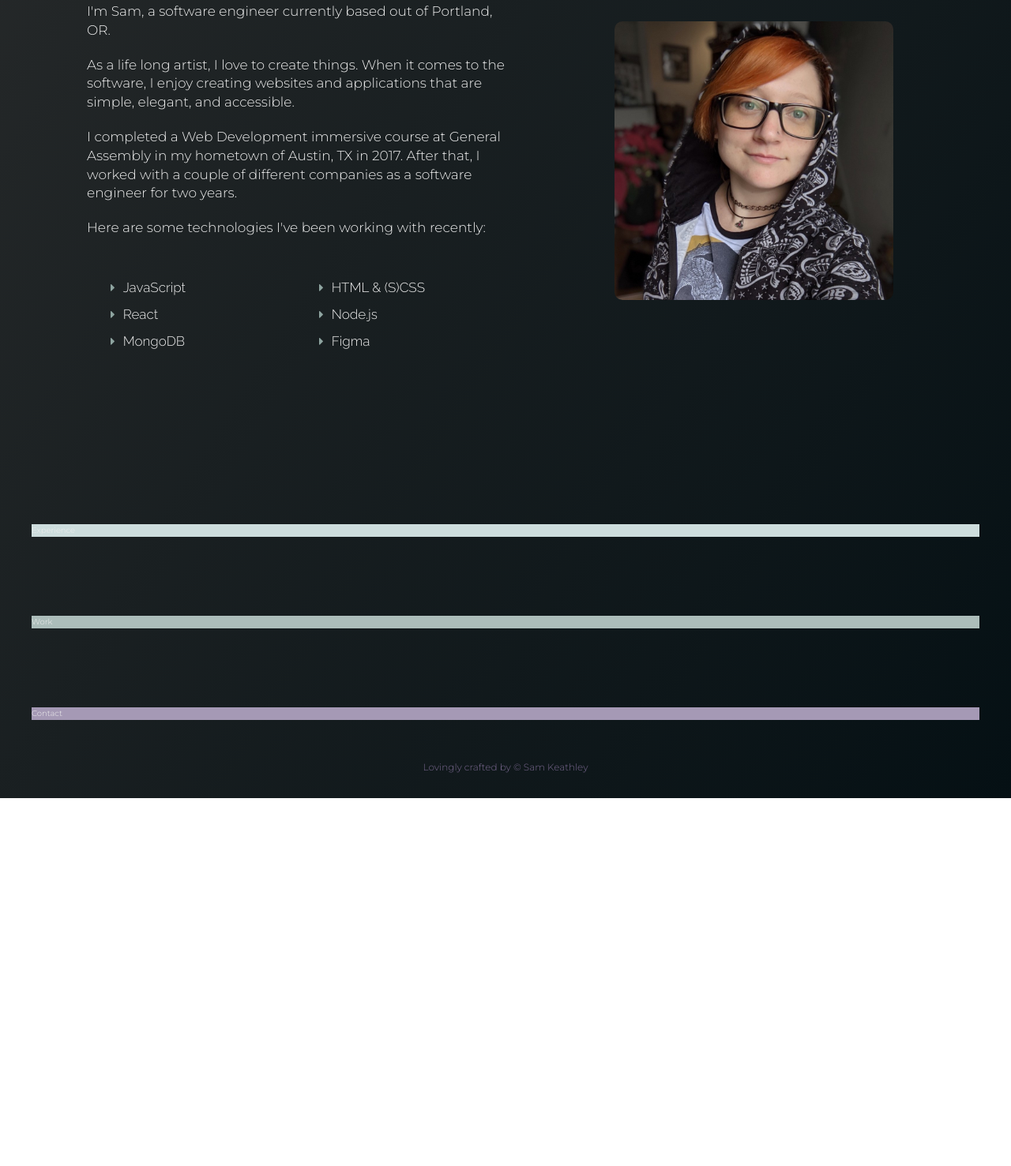
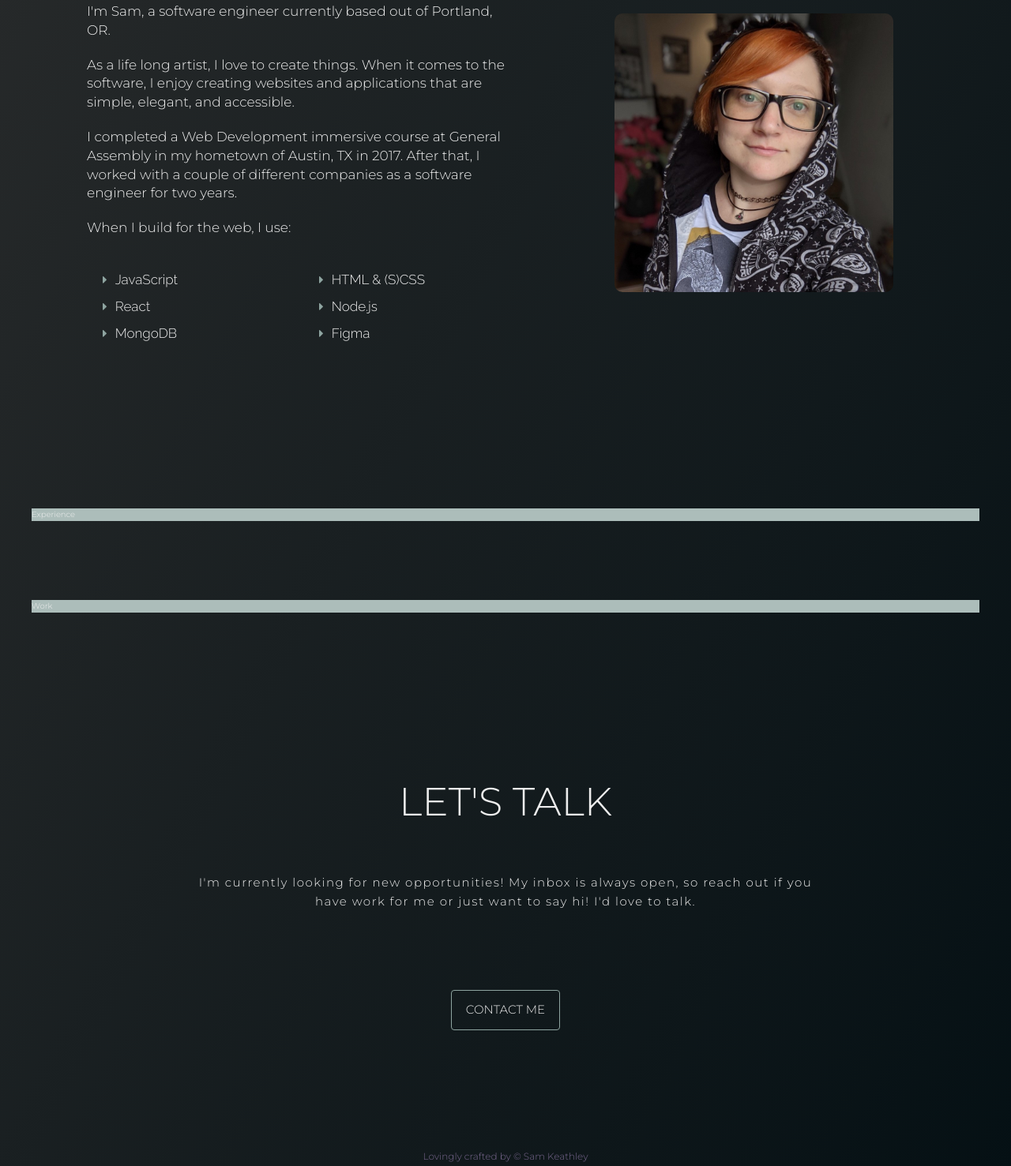
Before and after one commit to SamKeathley/Portfolio, a website: page index.html in a window 1280 px wide. Shown: the part 990-2467 px from the top of the page at 79% size. Before the commit the page ends 2001 px from the top, so only its background shows below. Drawn offline with Linux system fonts and the light colour scheme.

Commit message:
add contact section

```diff
--- a/index.html
+++ b/index.html
@@ -67,9 +67,7 @@
             in my hometown of Austin, TX in 2017. After that, I worked with a
             couple of different companies as a software engineer for two years.
           </p>
-          <p class="about__paragraph">
-            Here are some technologies I've been working with recently:
-          </p>
+          <p class="about__paragraph">When I build for the web, I use:</p>
           <ul class="about__list">
             <li class="about__item">
               <i class="fas fa-caret-right about__icon"></i>JavaScript
@@ -97,8 +95,18 @@
       </section>
 
       <section class="experience">Experience</section>
+
       <section class="work">Work</section>
-      <section class="contact">Contact</section>
+
+      <section class="contact">
+        <h2 class="contact__heading">Let's talk</h2>
+        <p class="contact__paragraph">
+          I'm currently looking for new opportunities! My inbox is always open,
+          so reach out if you have work for me or just want to say hi! I'd love
+          to talk.
+        </p>
+        <div class="btn"><a href="#" class="email">Contact Me</a></div>
+      </section>
 
       <footer class="footer">
         <p class="footer__credit">Lovingly crafted by &copy; Sam Keathley</p>
--- a/sass/_about.scss
+++ b/sass/_about.scss
@@ -17,7 +17,7 @@
 
   &__list {
     list-style: none;
-    padding: 3rem;
+    padding: 2rem;
     margin: 1rem 0;
     display: flex;
     flex-wrap: wrap;
--- a/sass/_base.scss
+++ b/sass/_base.scss
@@ -73,6 +73,7 @@ body {
   font-size: 3rem;
   font-family: $font-secondary;
   text-transform: uppercase;
+  font-weight: 300;
 
   &--icon {
     margin-right: 2rem;
@@ -82,6 +83,7 @@ body {
   &::after {
     content: '';
     height: 1px;
+    width: 75%;
     display: block;
     background-color: currentColor;
     margin: 1.5rem 0;
--- a/sass/_contact.scss
+++ b/sass/_contact.scss
@@ -1,3 +1,20 @@
 .contact {
-  background-color: $contrasting-color-1;
+  padding: 10rem;
+  display: flex;
+  flex-direction: column;
+  align-items: center;
+  justify-content: center;
+
+  &__heading {
+    font-size: 5rem;
+    text-transform: uppercase;
+    font-weight: 300;
+  }
+
+  &__paragraph {
+    font-size: 1.5rem;
+    letter-spacing: 1.5px;
+    padding: 5rem 10rem;
+    text-align: center;
+  }
 }
--- a/sass/_experience.scss
+++ b/sass/_experience.scss
@@ -1,3 +1,3 @@
 .experience {
-  background-color: $accent-color-1;
+  background-color: $accent-color-2;
 }
```
Also changed, not shown: css/main.css, css/main.min.css, 2 other files.
